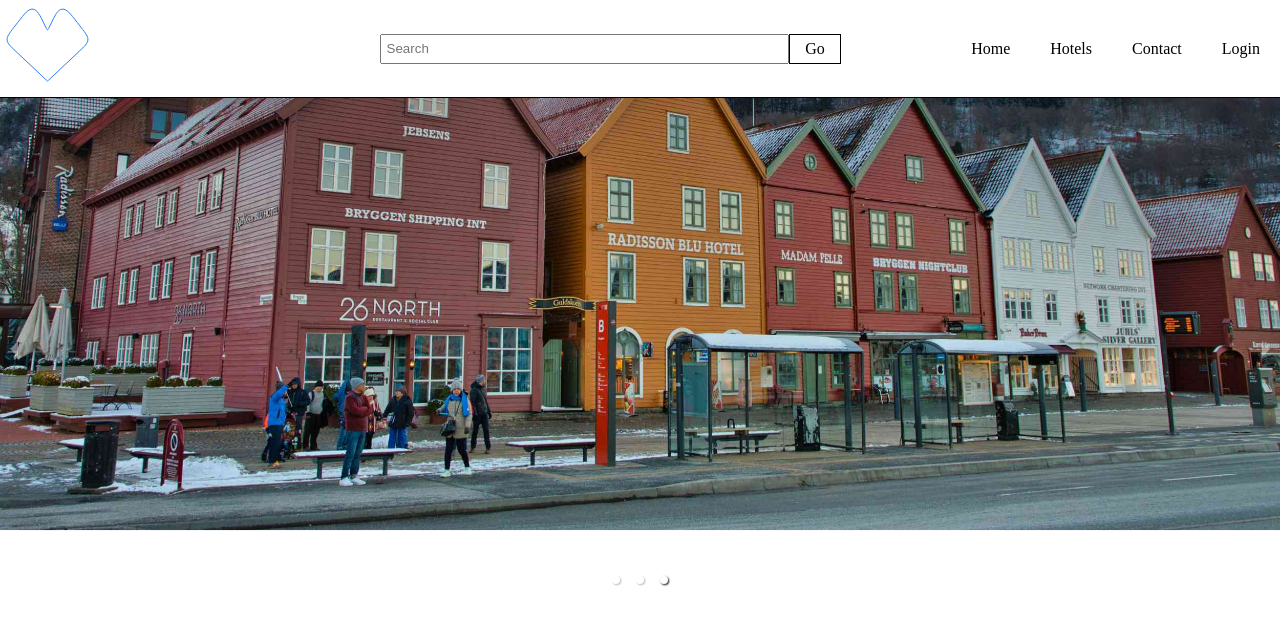
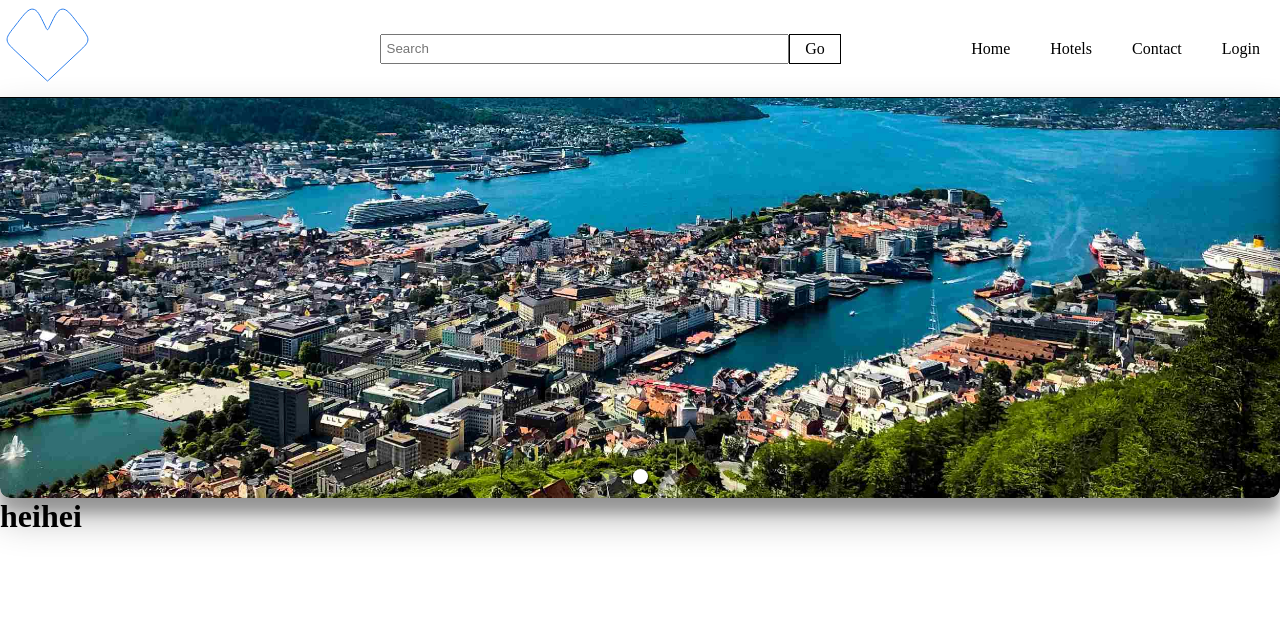
Before and after one commit to Noroff-FEU-Assignments/project-exam-2-TrygveKontoret, a React (Create React App) app: page / in a window 1280 px wide. Shown: the top 624 px of the page. Built offline with nearby package versions, Linux system fonts and the light colour scheme.

Commit message:
made carousel responsive

```diff
--- a/src/components/carousel/CarouselStyles.jsx
+++ b/src/components/carousel/CarouselStyles.jsx
@@ -23,7 +23,66 @@
 `;
 
 export const StyledCarousel = styled(Carousel)`
+  div {
+    border-radius: 0 0 10px 10px;
+    box-shadow: rgba(0, 0, 0, 0.3) 0px 19px 38px,
+      rgba(0, 0, 0, 0.22) 0px 15px 12px;
+  }
+  .control-dots {
+    .dot {
+      background-color: white;
+      /* border: 2px solid black; */
+      width: 15px;
+      height: 15px;
+    }
+  }
+
   @media (min-width: 768px) {
+    div {
+      max-height: 300px;
+
+      .slide {
+        height: 300px;
+      }
+
+      img {
+        /* max-height: 500px; */
+        /* -ms-transform: translate(-100%, -40%); */
+        transform: translate(0, -25%);
+      }
+    }
+  }
+  @media (min-width: 900px) {
+    div {
+      max-height: 350px;
+
+      .slide {
+        height: 350px;
+      }
+
+      img {
+        /* max-height: 500px; */
+        /* -ms-transform: translate(-100%, -40%); */
+        transform: translate(0, -30%);
+      }
+    }
+  }
+  @media (min-width: 1100px) {
+    div {
+      max-height: 400px;
+
+      .slide {
+        height: 400px;
+      }
+
+      img {
+        /* max-height: 500px; */
+        /* -ms-transform: translate(-100%, -40%); */
+        transform: translate(0, -35%);
+      }
+    }
+  }
+  @media (min-width: 1400px) {
     div {
       max-height: 500px;
 
@@ -34,7 +93,37 @@
       img {
         /* max-height: 500px; */
         /* -ms-transform: translate(-100%, -40%); */
-        transform: translate(-100%, -40%);
+        transform: translate(0, -30%);
+      }
+    }
+  }
+  @media (min-width: 1600px) {
+    div {
+      max-height: 600px;
+
+      .slide {
+        height: 600px;
+      }
+
+      img {
+        /* max-height: 500px; */
+        /* -ms-transform: translate(-100%, -40%); */
+        transform: translate(0, -30%);
+      }
+    }
+  }
+  @media (min-width: 1920px) {
+    div {
+      max-height: 700px;
+
+      .slide {
+        height: 700px;
+      }
+
+      img {
+        /* max-height: 500px; */
+        /* -ms-transform: translate(-100%, -40%); */
+        transform: translate(0, -30%);
       }
     }
   }
--- a/src/components/carousel/CarouselTest.jsx
+++ b/src/components/carousel/CarouselTest.jsx
@@ -8,7 +8,14 @@
 
 const CarouselTest = () => {
   return (
-    <StyledCarousel infiniteLoop autoPlay showStatus={false} showThumbs={false}>
+    <StyledCarousel
+      infiniteLoop
+      autoPlay
+      showStatus={false}
+      showThumbs={false}
+      showArrows={false}
+      stopOnHover={false}
+    >
       <div>
         <img src={bergen1} alt="" />
       </div>
--- a/src/components/nav/NavigationStyles.js
+++ b/src/components/nav/NavigationStyles.js
@@ -85,6 +85,7 @@
   display: flex;
   flex-direction: column;
   align-items: center;
+  z-index: 9999;
 
   .searchbar {
     display: flex;
--- a/src/pages/Home.jsx
+++ b/src/pages/Home.jsx
@@ -7,6 +7,7 @@
     <>
       {/* <Carousel /> */}
       <CarouselTest />
+      <h1>heihei</h1>
     </>
   );
 };
```
